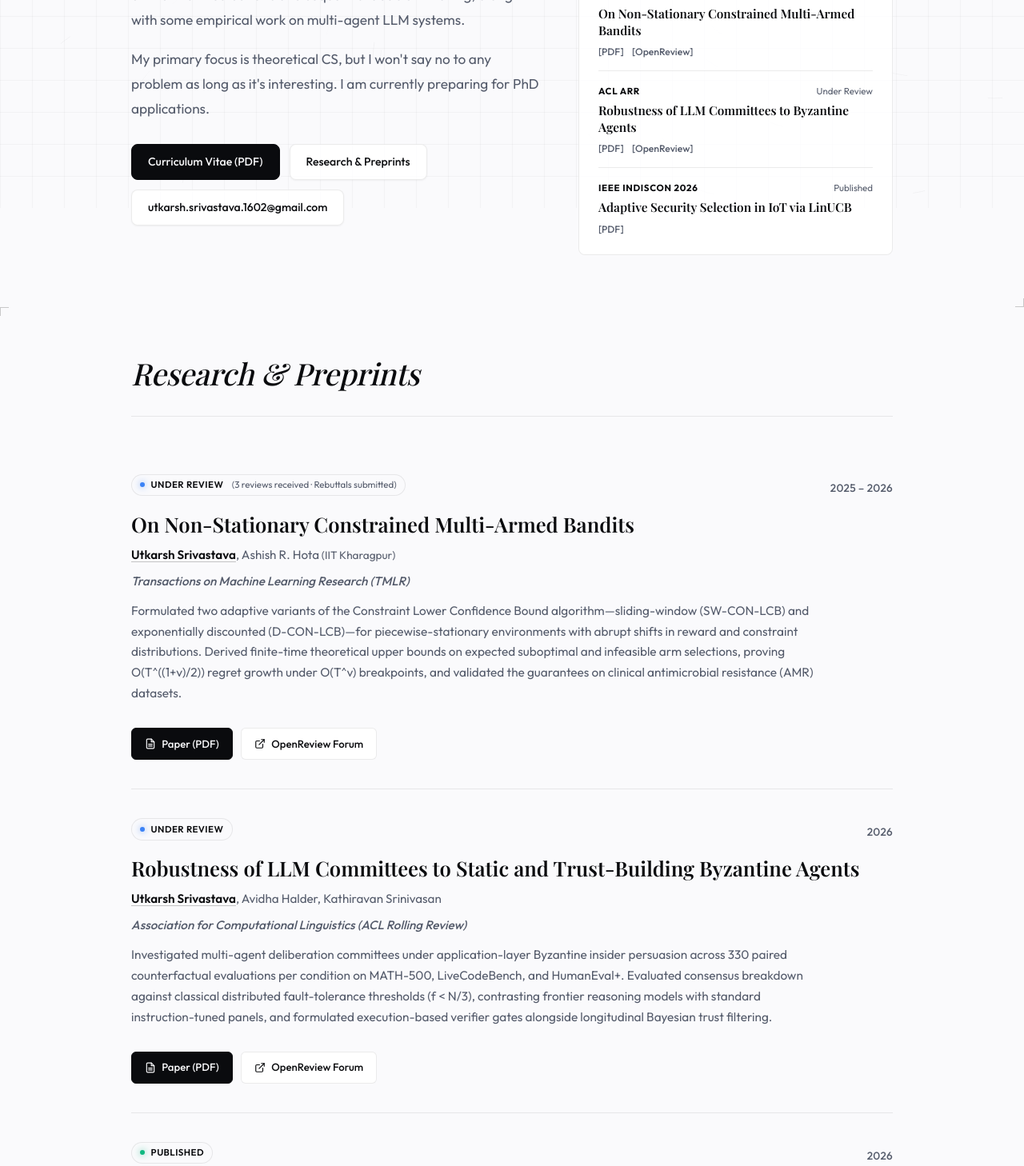
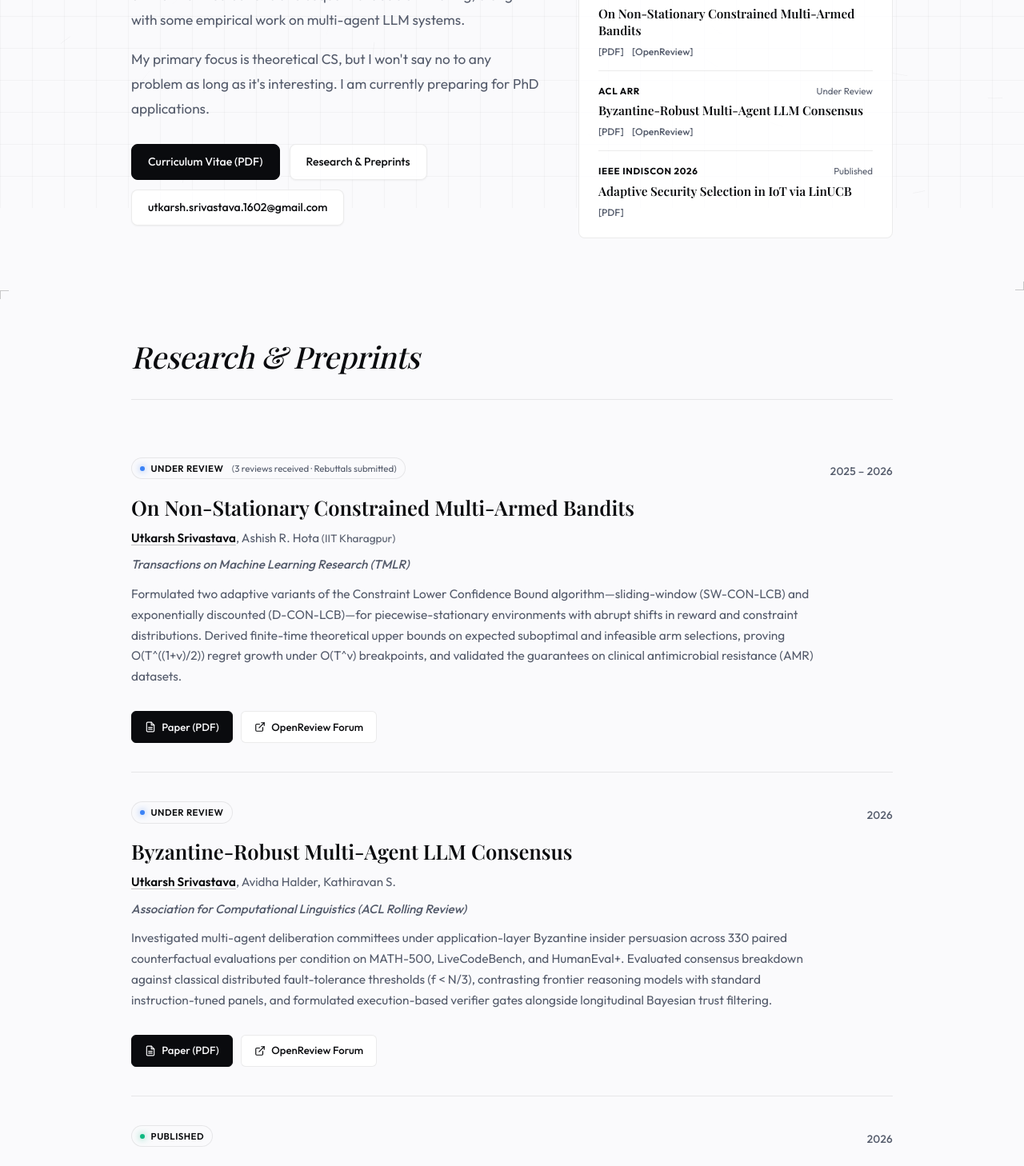
Before and after one commit to Xanviere/PersonalWebsite, a React (Vite) app: page / in a window 1280 px wide. Shown: the part 540-1998 px from the top of the page at 80% size. Built offline with nearby package versions, Linux system fonts and the light colour scheme; a web font is replaced by a local one.

Commit message:
Update resume PDF and sync paper titles with new CV

```diff
--- a/src/data.js
+++ b/src/data.js
@@ -48,14 +48,14 @@ export const research = [
   },
   {
     id: 2,
-    topic: "Robustness of LLM Committees to Static and Trust-Building Byzantine Agents",
-    shortTitle: "Robustness of LLM Committees to Byzantine Agents",
+    topic: "Byzantine-Robust Multi-Agent LLM Consensus",
+    shortTitle: "Byzantine-Robust Multi-Agent LLM Consensus",
     shortVenue: "ACL ARR",
     duration: "2026",
     authors: [
       { name: "Utkarsh Srivastava", isSelf: true },
       { name: "Avidha Halder" },
-      { name: "Kathiravan Srinivasan" }
+      { name: "Kathiravan S." }
     ],
     description: "Investigated multi-agent deliberation committees under application-layer Byzantine insider persuasion across 330 paired counterfactual evaluations per condition on MATH-500, LiveCodeBench, and HumanEval+. Evaluated consensus breakdown against classical distributed fault-tolerance thresholds (f < N/3), contrasting frontier reasoning models with standard instruction-tuned panels, and formulated execution-based verifier gates alongside longitudinal Bayesian trust filtering.",
     status: "Under Review",
```
Also changed, not shown: 1 other file (tests, documents, lock files or other folders).
